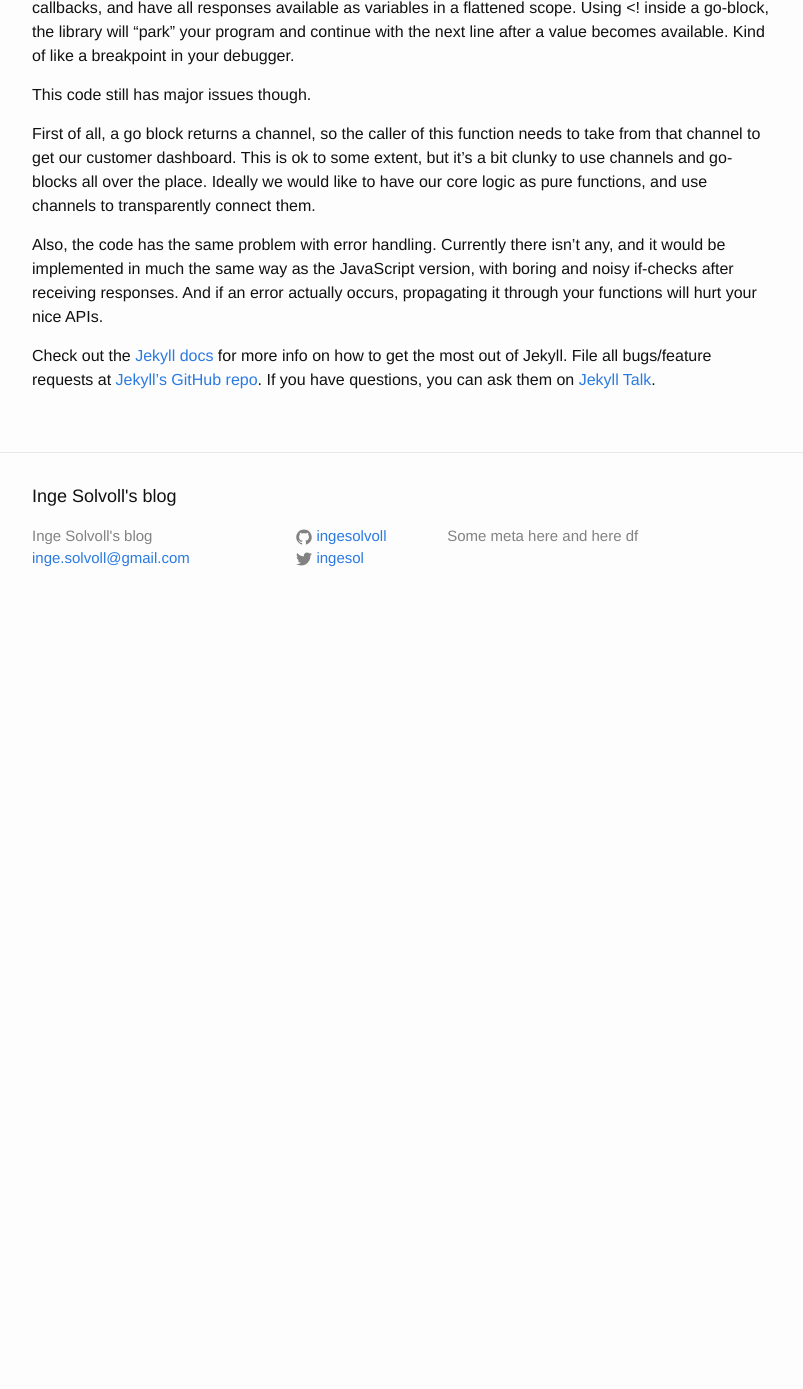
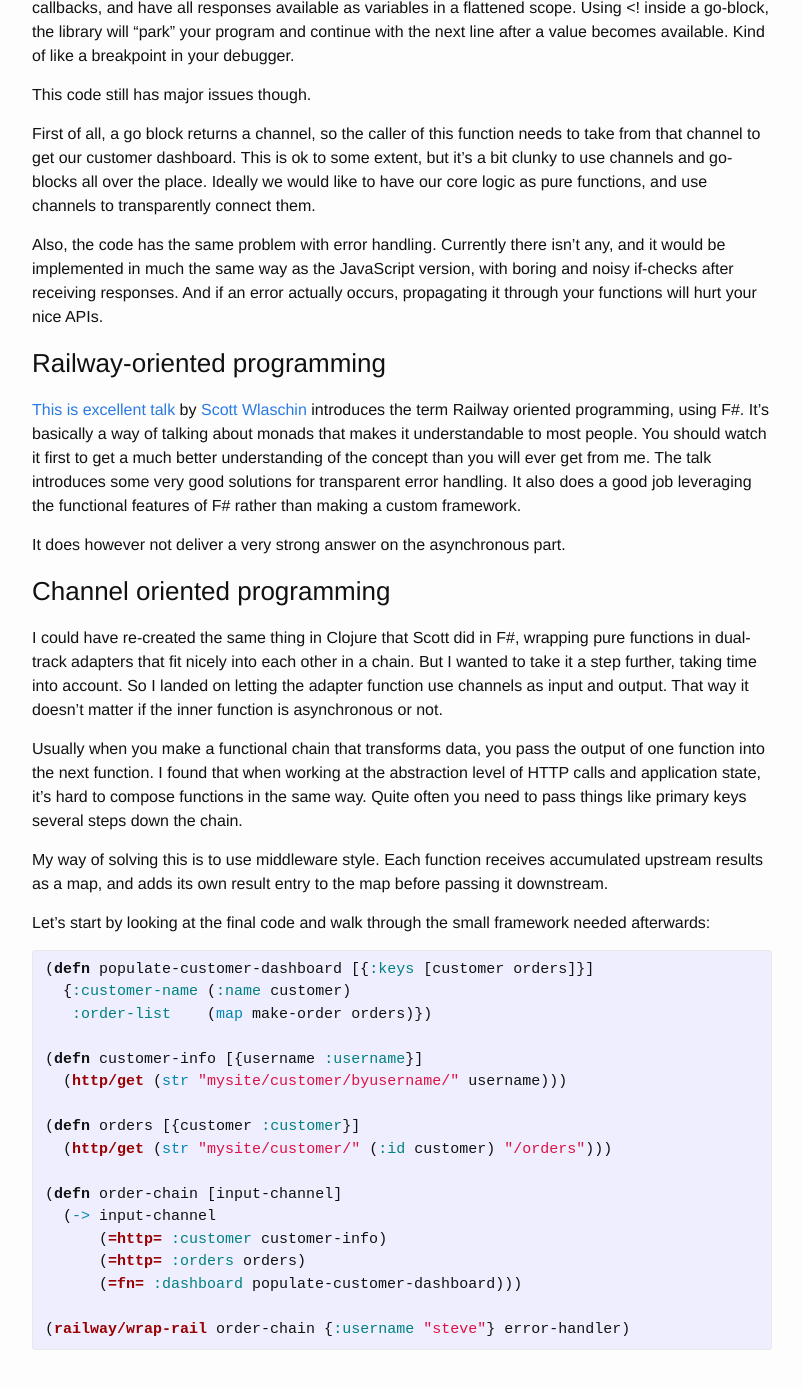
Before and after one commit to ingesolvoll/ingesolvoll.github.io, a Jekyll site: the page built from _posts/2016-03-23-clojure-railways.markdown, in a window 1280 px wide and 1400 px high, scrolled down 1748 px. Shown: the top 1389 px of the window, without its empty margins (238-1041 px from the left). Built offline with Jekyll 4.4.1, drawn with Linux system fonts in a browser that asks for light colours; before the commit the page ends 2378 px from its top, so only the background shows below that.

Commit message:
full post ported to github pages

```diff
--- a/_posts/2016-03-23-clojure-railways.markdown
+++ b/_posts/2016-03-23-clojure-railways.markdown
@@ -12,8 +12,6 @@ If you ever made a non-trivial single page application (SPA) in JavaScript, you
 * Taking error handling seriously pollutes your beautiful happy path code
 
 So let's have a look at a typical JavaScript controller that retrieves data from the server:
-
-
 
 {% highlight javascript %}
 function loadCustomer(username) {
@@ -77,9 +75,41 @@ First of all, a go block returns a channel, so the caller of this function needs
 
 Also, the code has the same problem with error handling. Currently there isn't any, and it would be implemented in much the same way as the JavaScript version, with boring and noisy if-checks after receiving responses. And if an error actually occurs, propagating it through your functions will hurt your nice APIs.
 
+### Railway-oriented programming
 
-Check out the [Jekyll docs][jekyll-docs] for more info on how to get the most out of Jekyll. File all bugs/feature requests at [Jekyll’s GitHub repo][jekyll-gh]. If you have questions, you can ask them on [Jekyll Talk][jekyll-talk].
+[This is excellent talk][rop-talk] by [Scott Wlaschin][scottw-twitter] introduces the term Railway oriented programming, using F#. It's basically a way of talking about monads that makes it understandable to most people. You should watch it first to get a much better understanding of the concept than you will ever get from me. The talk introduces some very good solutions for transparent error handling. It also does a good job leveraging the functional features of F# rather than making a custom framework.
 
-[jekyll-docs]: http://jekyllrb.com/docs/home
-[jekyll-gh]:   https://github.com/jekyll/jekyll
-[jekyll-talk]: https://talk.jekyllrb.com/
+It does however not deliver a very strong answer on the asynchronous part.
+
+### Channel oriented programming
+
+I could have re-created the same thing in Clojure that Scott did in F#, wrapping pure functions in dual-track adapters that fit nicely into each other in a chain. But I wanted to take it a step further, taking time into account. So I landed on letting the adapter function use channels as input and output. That way it doesn't matter if the inner function is asynchronous or not.
+
+Usually when you make a functional chain that transforms data, you pass the output of one function into the next function. I found that when working at the abstraction level of HTTP calls and application state, it's hard to compose functions in the same way. Quite often you need to pass things like primary keys several steps down the chain.
+
+My way of solving this is to use middleware style. Each function receives accumulated upstream results as a map, and adds its own result entry to the map before passing it downstream.
+
+Let's start by looking at the final code and walk through the small framework needed afterwards:
+
+{% highlight clojure %}
+(defn populate-customer-dashboard [{:keys [customer orders]}]
+  {:customer-name (:name customer)
+   :order-list    (map make-order orders)})
+
+(defn customer-info [{username :username}]
+  (http/get (str "mysite/customer/byusername/" username)))
+
+(defn orders [{customer :customer}]
+  (http/get (str "mysite/customer/" (:id customer) "/orders")))
+
+(defn order-chain [input-channel]
+  (-> input-channel
+      (=http= :customer customer-info)
+      (=http= :orders orders)
+      (=fn= :dashboard populate-customer-dashboard)))
+
+(railway/wrap-rail order-chain {:username "steve"} error-handler)
+{% endhighlight %}
+
+[rop-talk]: https://fsharpforfunandprofit.com/rop/
+[scottw-twitter]: https://twitter.com/scottwlaschin
```
